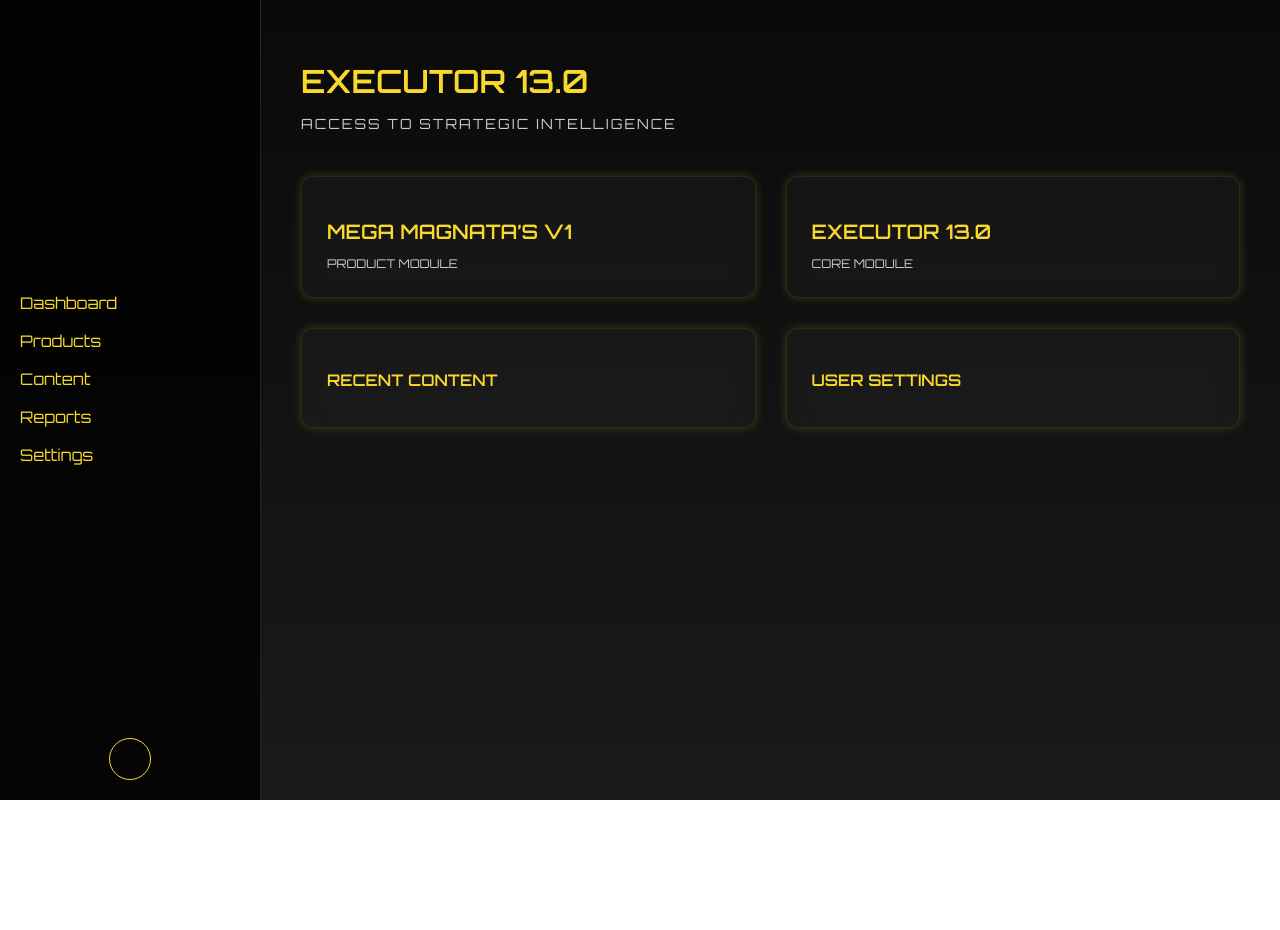
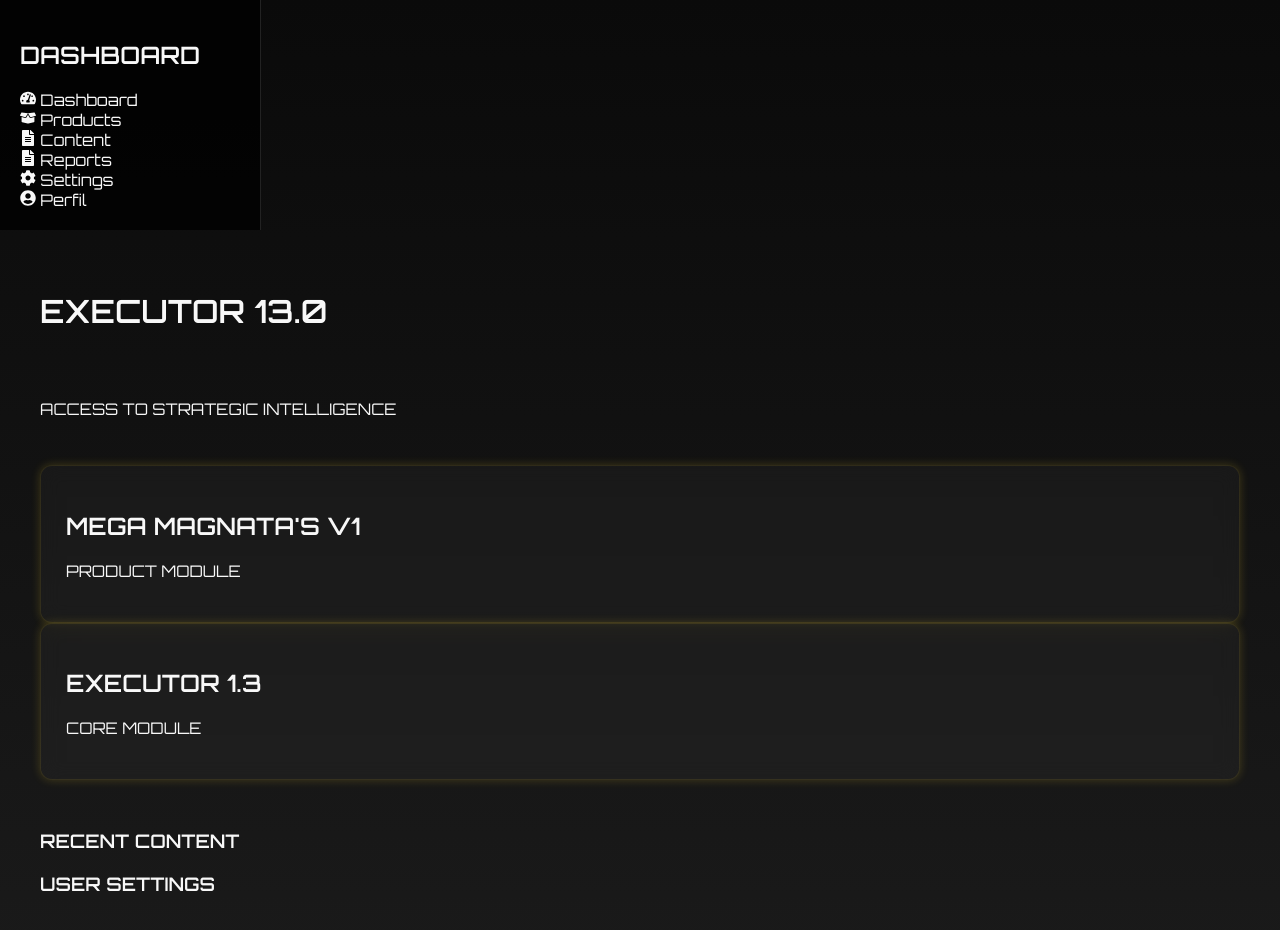
Before and after one commit to Sentarocompany/executor13-membros-demo, a React (Vite) app: page / in a window 1280 px wide. Shown: the top 930 px of the page. Before the commit the page ends 800 px from the top, so only its background shows below. Built offline with nearby package versions, Linux system fonts and the light colour scheme.

Commit message:
Update Painel.jsx

```diff
--- a/src/Painel.jsx
+++ b/src/Painel.jsx
@@ -1,51 +1,54 @@
-import React from 'react';
-import './style.css';
+import React from "react";
+import { FaTachometerAlt, FaBoxOpen, FaFileAlt, FaCog, FaUserCircle } from "react-icons/fa";
+import './style.css'; // 👈 Aqui o CSS é importado
 
-export default function Painel() {
+const Painel = () => {
   return (
-    <div className="dashboard-container">
+    <div className="dashboard">
+      {/* Sidebar */}
       <aside className="sidebar">
-        <div className="sidebar-logo"></div>
-        <nav className="sidebar-menu">
-          <ul>
-            <li>Dashboard</li>
-            <li>Products</li>
-            <li>Content</li>
-            <li>Reports</li>
-            <li>Settings</li>
-          </ul>
-        </nav>
-        <div className="sidebar-profile"></div>
+        <div>
+          <h2>DASHBOARD</h2>
+          <nav>
+            <div className="active"><FaTachometerAlt /> <span>Dashboard</span></div>
+            <div><FaBoxOpen /> <span>Products</span></div>
+            <div><FaFileAlt /> <span>Content</span></div>
+            <div><FaFileAlt /> <span>Reports</span></div>
+            <div><FaCog /> <span>Settings</span></div>
+          </nav>
+        </div>
+        <div className="user">
+          <FaUserCircle /> <span>Perfil</span>
+        </div>
       </aside>
 
+      {/* Main content */}
       <main className="main-content">
-        <header className="main-header">
-          <h1>EXECUTOR 13.0</h1>
-          <p>ACCESS TO STRATEGIC INTELLIGENCE</p>
-        </header>
+        <h1>EXECUTOR 13.0</h1>
+        <p>ACCESS TO STRATEGIC INTELLIGENCE</p>
 
-        <section className="modules-row">
-          <div className="card module-card">
-            <h2>MEGA MAGNATA’S V1</h2>
-            <span className="module-sub">PRODUCT MODULE</span>
+        <div className="card-grid">
+          <div className="card">
+            <h2>MEGA MAGNATA'S V1</h2>
+            <p>PRODUCT MODULE</p>
           </div>
-          <div className="card module-card">
-            <h2>EXECUTOR 13.0</h2>
-            <span className="module-sub">CORE MODULE</span>
+          <div className="card">
+            <h2>EXECUTOR 1.3</h2>
+            <p>CORE MODULE</p>
           </div>
-        </section>
+        </div>
 
-        <section className="modules-row">
-          <div className="card section-card">
+        <div className="card-grid">
+          <div className="section-box">
             <h3>RECENT CONTENT</h3>
           </div>
-          <div className="card section-card">
+          <div className="section-box">
             <h3>USER SETTINGS</h3>
           </div>
-        </section>
+        </div>
       </main>
     </div>
   );
-}
+};
 
-/* ========== Painel.css ========== */
+export default Painel;
```
